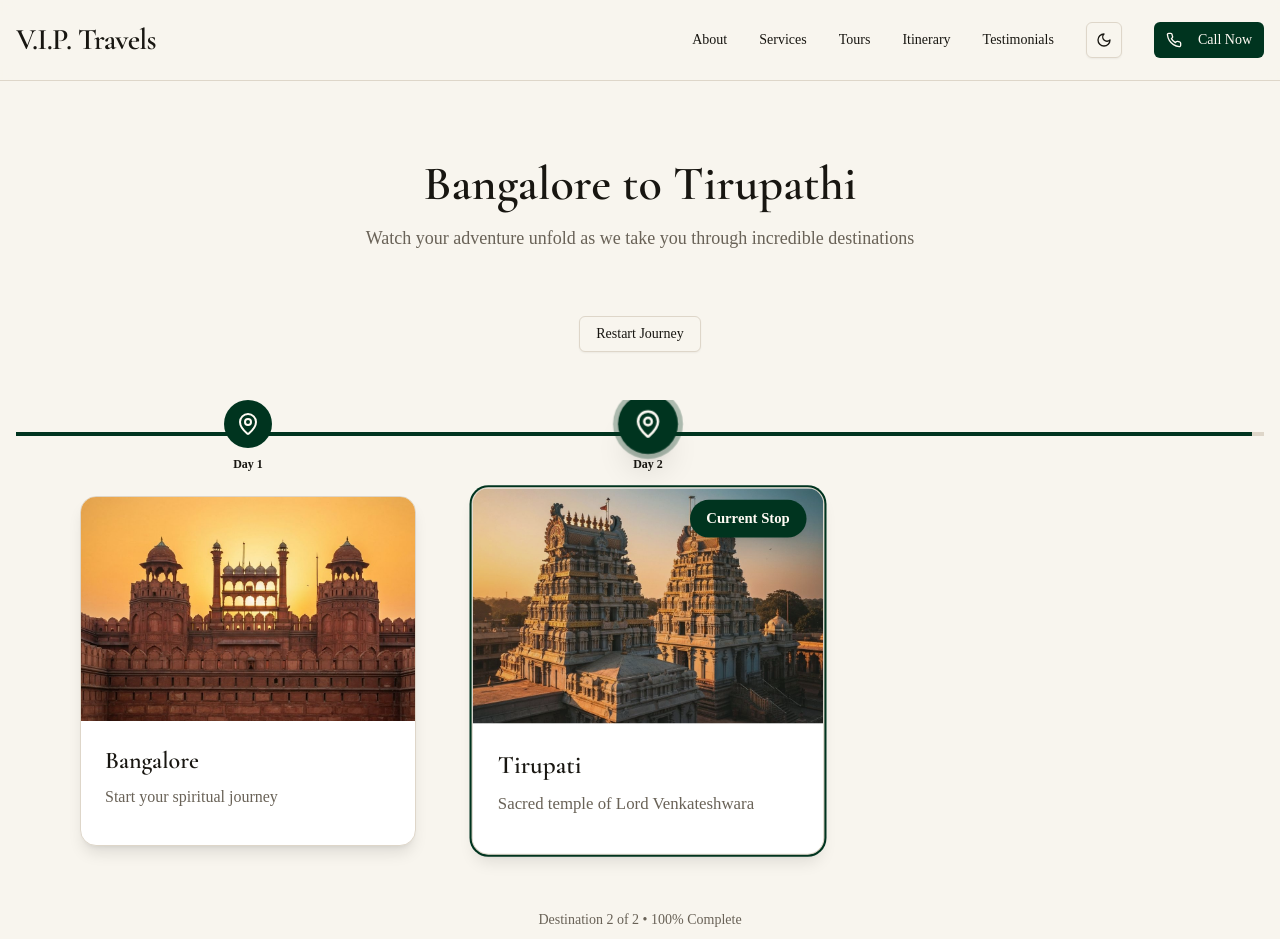
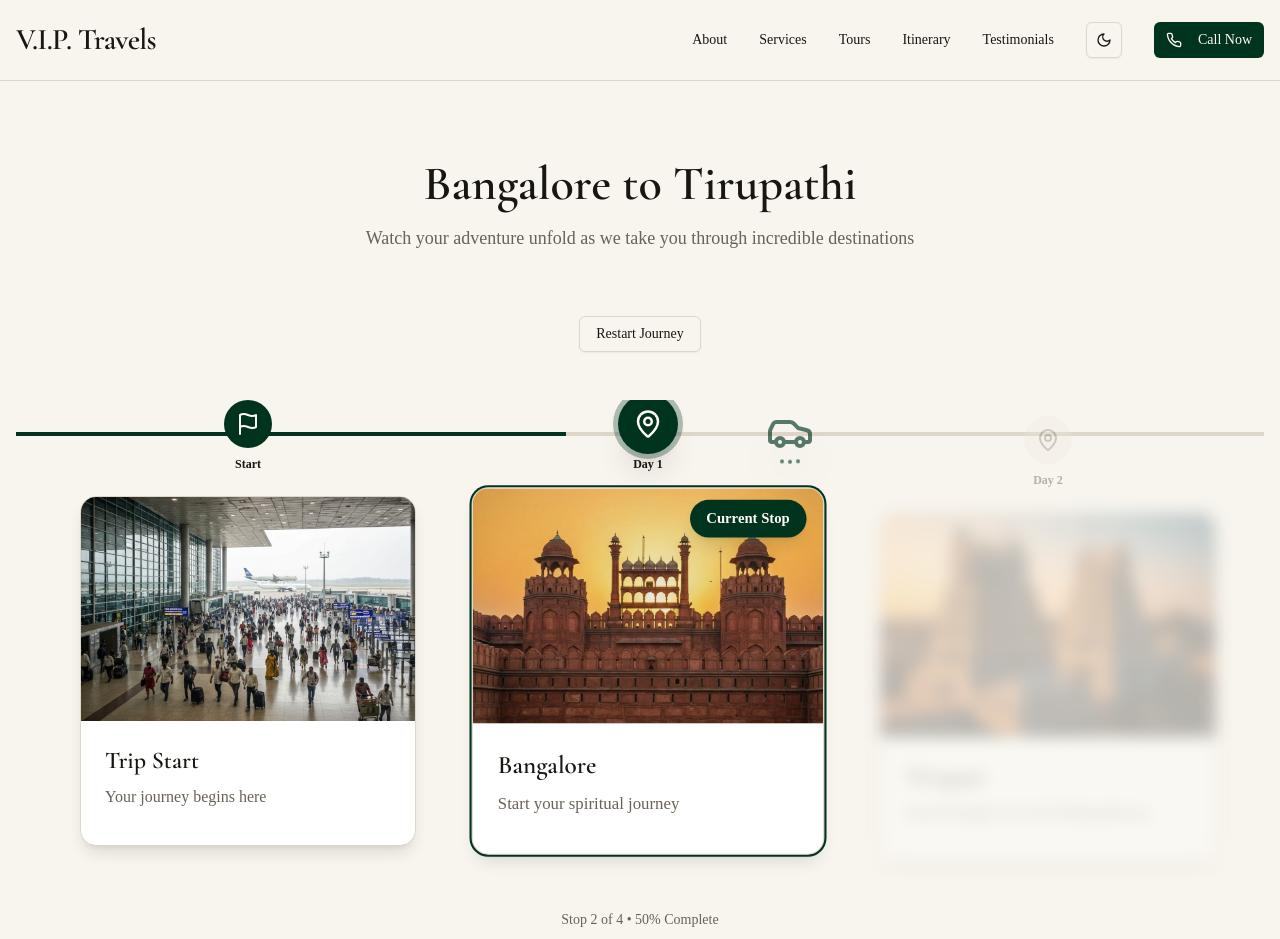
Before and after one commit to Udipta18/v0-vip-travels-website, a Next.js app: page /itinerary/bangalore-tirupati in a window 1280 px wide. Shown: the top 939 px of the page. Built offline with nearby package versions, Linux system fonts and the light colour scheme.

Commit message:
feat: add trip start and end to journey
Include "Trip Start" and "Trip End" with distinct icons.

#VERCEL_SKIP

Co-authored-by: UDIPTA DAS <105000386+Udipta18@users.noreply.github.com>

```diff
--- a/components/itinerary-journey.tsx
+++ b/components/itinerary-journey.tsx
@@ -1,7 +1,7 @@
 "use client"
 
 import { useState, useEffect } from "react"
-import { MapPin, Car } from "lucide-react"
+import { MapPin, Car, Flag, FlagTriangleRight } from "lucide-react"
 import { Button } from "@/components/ui/button"
 
 interface Destination {
@@ -9,6 +9,7 @@ interface Destination {
   description: string
   image: string
   day: string
+  type?: string
 }
 
 interface ItineraryJourneyProps {
@@ -17,13 +18,34 @@ interface ItineraryJourneyProps {
 }
 
 export function ItineraryJourney({ title, destinations }: ItineraryJourneyProps) {
+  const allStops = [
+    {
+      name: "Trip Start",
+      description: "Your journey begins here",
+      image: "/india-airport-departure.jpg",
+      day: "Start",
+      type: "start",
+    },
+    ...destinations,
+    {
+      name: "Trip End",
+      description: "Journey complete! Safe travels home",
+      image: "/india-airport-arrival.jpg",
+      day: "End",
+      type: "end",
+    },
+  ]
+
   const [currentStop, setCurrentStop] = useState(0)
   const [isAnimating, setIsAnimating] = useState(false)
+  const [autoAdvance, setAutoAdvance] = useState(true)
 
   useEffect(() => {
+    if (!autoAdvance) return
+
     const timer = setInterval(() => {
       setCurrentStop((prev) => {
-        if (prev < destinations.length - 1) {
+        if (prev < allStops.length - 1) {
           setIsAnimating(true)
           setTimeout(() => setIsAnimating(false), 2800)
           return prev + 1
@@ -33,11 +55,23 @@ export function ItineraryJourney({ title, destinations }: ItineraryJourneyProps)
     }, 3000)
 
     return () => clearInterval(timer)
-  }, [destinations.length])
+  }, [allStops.length, autoAdvance])
 
   const resetJourney = () => {
     setCurrentStop(0)
     setIsAnimating(false)
+    setAutoAdvance(true)
+  }
+
+  const jumpToDestination = (index: number) => {
+    setCurrentStop(index)
+    setAutoAdvance(false)
+    setIsAnimating(true)
+    setTimeout(() => setIsAnimating(false), 2800)
+  }
+
+  const resumeAutoPlay = () => {
+    setAutoAdvance(true)
   }
 
   return (
@@ -56,6 +90,11 @@ export function ItineraryJourney({ title, destinations }: ItineraryJourneyProps)
           <Button onClick={resetJourney} variant="outline">
             Restart Journey
           </Button>
+          {!autoAdvance && (
+            <Button onClick={resumeAutoPlay} variant="default">
+              Resume Auto-Play
+            </Button>
+          )}
         </div>
 
         <div className="relative">
@@ -67,16 +106,17 @@ export function ItineraryJourney({ title, destinations }: ItineraryJourneyProps)
               <div
                 className="absolute top-8 left-0 h-1 bg-primary transition-all duration-[3000ms] ease-in-out"
                 style={{
-                  width: `${(currentStop / (destinations.length - 1)) * 100}%`,
+                  width: `${(currentStop / (allStops.length - 1)) * 100}%`,
                 }}
               />
 
               {/* Destinations in horizontal layout */}
               <div className="flex gap-0 relative">
-                {destinations.map((dest, index) => (
+                {allStops.map((stop, index) => (
                   <div
                     key={index}
-                    className={`relative flex-shrink-0 px-8 transition-all duration-700 ${
+                    onClick={() => jumpToDestination(index)}
+                    className={`relative flex-shrink-0 px-8 transition-all duration-700 cursor-pointer hover:scale-105 ${
                       index <= currentStop ? "opacity-100 translate-y-0" : "opacity-30 translate-y-4"
                     }`}
                     style={{ width: "400px" }}
@@ -92,9 +132,15 @@ export function ItineraryJourney({ title, destinations }: ItineraryJourneyProps)
                               : "bg-muted text-muted-foreground"
                         }`}
                       >
-                        <MapPin className="w-6 h-6" />
+                        {stop.type === "start" ? (
+                          <Flag className="w-6 h-6" />
+                        ) : stop.type === "end" ? (
+                          <FlagTriangleRight className="w-6 h-6" />
+                        ) : (
+                          <MapPin className="w-6 h-6" />
+                        )}
                       </div>
-                      <div className="mt-2 text-xs font-semibold text-foreground">{dest.day}</div>
+                      <div className="mt-2 text-xs font-semibold text-foreground">{stop.day}</div>
                     </div>
 
                     {/* Destination card */}
@@ -105,8 +151,8 @@ export function ItineraryJourney({ title, destinations }: ItineraryJourneyProps)
                     >
                       <div className="relative h-56 overflow-hidden">
                         <img
-                          src={dest.image || "/placeholder.svg"}
-                          alt={dest.name}
+                          src={stop.image || "/placeholder.svg"}
+                          alt={stop.name}
                           className="w-full h-full object-cover"
                         />
                         {currentStop === index && isAnimating && (
@@ -119,8 +165,8 @@ export function ItineraryJourney({ title, destinations }: ItineraryJourneyProps)
                         )}
                       </div>
                       <div className="p-6">
-                        <h3 className="text-2xl font-serif font-semibold text-foreground mb-2">{dest.name}</h3>
-                        <p className="text-muted-foreground mb-3">{dest.description}</p>
+                        <h3 className="text-2xl font-serif font-semibold text-foreground mb-2">{stop.name}</h3>
+                        <p className="text-muted-foreground mb-3">{stop.description}</p>
                       </div>
                     </div>
                   </div>
@@ -130,7 +176,7 @@ export function ItineraryJourney({ title, destinations }: ItineraryJourneyProps)
               <div
                 className="absolute top-2 transition-all duration-[3000ms] ease-in-out z-30 pointer-events-none"
                 style={{
-                  left: `calc(${(currentStop / (destinations.length - 1)) * 100}% + ${200}px)`,
+                  left: `calc(${(currentStop / (allStops.length - 1)) * 100}% + ${200}px)`,
                 }}
               >
                 <div className="relative">
@@ -161,8 +207,8 @@ export function ItineraryJourney({ title, destinations }: ItineraryJourneyProps)
           {/* Progress indicator */}
           <div className="text-center text-muted-foreground text-sm mt-8">
             <p className="font-medium">
-              Destination {currentStop + 1} of {destinations.length} •{" "}
-              {Math.round(((currentStop + 1) / destinations.length) * 100)}% Complete
+              Stop {currentStop + 1} of {allStops.length} • {Math.round(((currentStop + 1) / allStops.length) * 100)}%
+              Complete
             </p>
             {isAnimating && (
               <p className="text-xs mt-2 text-primary animate-pulse">Car traveling to next destination...</p>
```
Also changed, not shown: public/india-airport-arrival.jpg (added), public/india-airport-departure.jpg (added).
